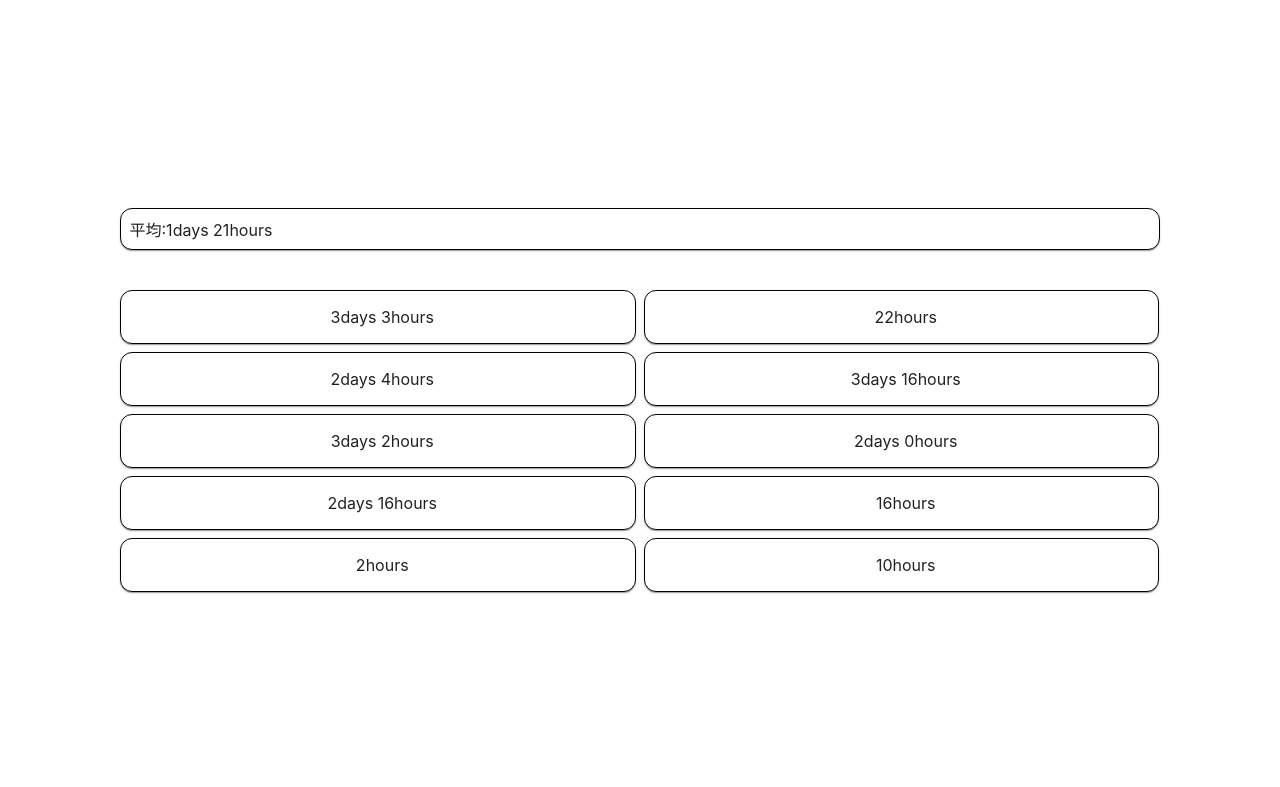
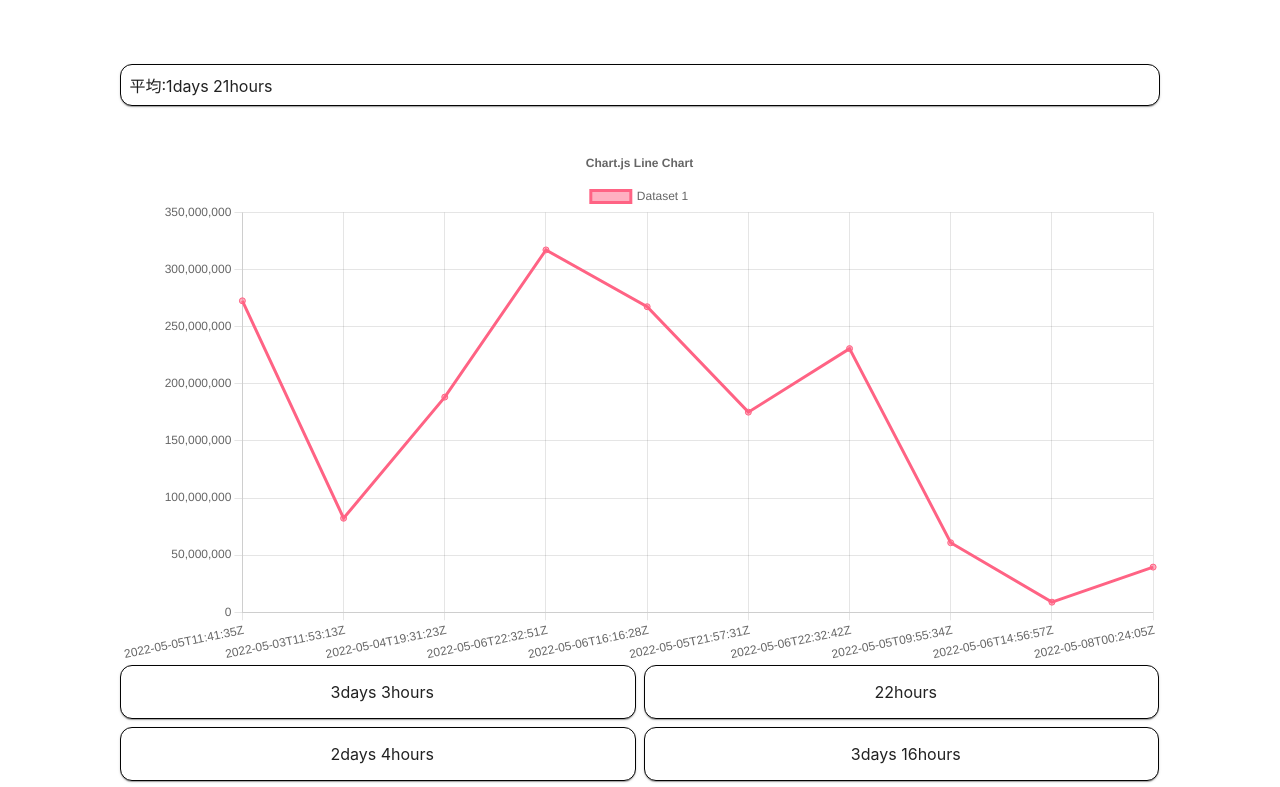
Before and after one commit to thetalemon/prlt, a Next.js app: page / in a window 1280 px wide. Shown: the top 787 px of the page. Built offline with nearby package versions, Linux system fonts and the light colour scheme; no server answers.

Commit message:
feat: add chart

```diff
--- a/components/PRs.tsx
+++ b/components/PRs.tsx
@@ -3,6 +3,18 @@ import styles from '../styles/Home.module.css'
 import prs from '../mockData/prs.json'
 import { PrQuery, PrQueryResponse, PullRequest, PullRequestNode } from '../infra/pr'
 import { Box, Grid, Paper } from '@mui/material'
+import React from 'react';
+import {
+  Chart as ChartJS,
+  CategoryScale,
+  LinearScale,
+  PointElement,
+  LineElement,
+  Title,
+  Tooltip,
+  Legend,
+} from 'chart.js';
+import { Line } from 'react-chartjs-2';
 
 const classes = {
   card: {
@@ -19,6 +31,29 @@ const classes = {
     borderRadius: '12px'
   }
 }
+
+ChartJS.register(
+  CategoryScale,
+  LinearScale,
+  PointElement,
+  LineElement,
+  Title,
+  Tooltip,
+  Legend
+);
+
+const options = {
+  responsive: true,
+  plugins: {
+    legend: {
+      position: 'top' as const,
+    },
+    title: {
+      display: true,
+      text: 'Chart.js Line Chart',
+    },
+  },
+};
 
 function getLt(pr: PullRequest): number {
   const merged = new Date(pr.mergedAt)
@@ -96,10 +131,26 @@ export default function PRs() {
     const pr = edge.node
     return getLt(pr)
   })
+  const mergedTimes: string[] = edges.map((edge: PullRequestNode) => {
+    return edge.node.mergedAt
+  })
+
+  const graphData = {
+    labels: mergedTimes,
+    datasets: [
+      {
+        label: 'Dataset 1',
+        data: prLtTimes,
+        borderColor: 'rgb(255, 99, 132)',
+        backgroundColor: 'rgba(255, 99, 132, 0.5)',
+      },
+    ],
+  };
 
   return (
     <Box>
       <Average prLtTimes={prLtTimes} />
+      <Line options={options} data={graphData} />
 
       <Grid container spacing={1}>
         {prLtTimes.map((time: number) => (
```
Also changed, not shown: package.json (+5 -3 lines), 1 other file (tests, documents, lock files or other folders).
